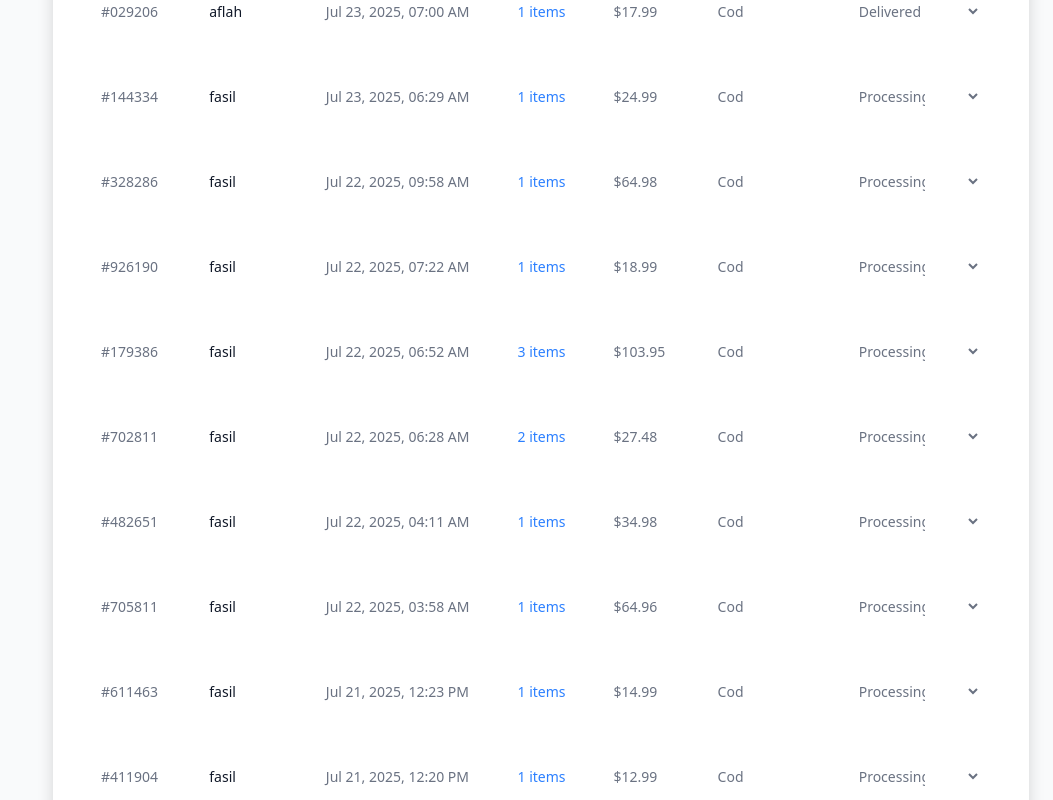
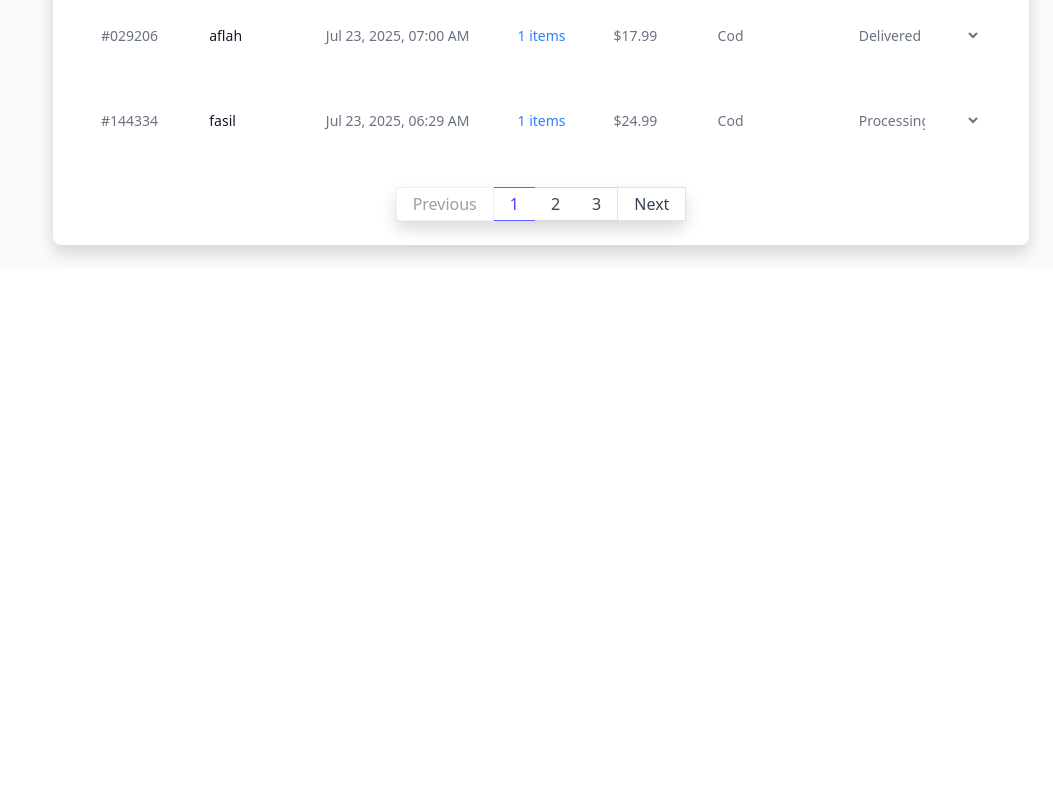
Before and after one commit to aflahkm636/treazr, a React (Vite) app: page /admin/orders in a window 1280 px wide. Shown: the part 1660-2460 px from the top of the page, without its empty margins (227-1280 px from the left). After the commit the page ends 1929 px from the top, so only its background shows below. Built offline with nearby package versions, Linux system fonts and the light colour scheme; data requests are answered from the project's data file; sample sign-in values are in the browser's storage.

Commit message:
manageorder with pagination

```diff
--- a/src/admin/OrderManage.jsx
+++ b/src/admin/OrderManage.jsx
@@ -22,6 +22,8 @@ const OrderManage = () => {
     });
     const [selectedOrderItems, setSelectedOrderItems] = useState(null);
     const [loading, setLoading] = useState(true);
+    const [currentPage, setCurrentPage] = useState(1);
+    const ordersPerPage = 10;
 
     // Fetch all orders and products
     useEffect(() => {
@@ -177,6 +179,14 @@ const OrderManage = () => {
         setSelectedOrderItems(items);
     };
 
+    // Pagination logic
+    const indexOfLastOrder = currentPage * ordersPerPage;
+    const indexOfFirstOrder = indexOfLastOrder - ordersPerPage;
+    const currentOrders = orders.slice(indexOfFirstOrder, indexOfLastOrder);
+    const totalPages = Math.ceil(orders.length / ordersPerPage);
+
+    const paginate = (pageNumber) => setCurrentPage(pageNumber);
+
     if (loading) {
         return <div className="text-center py-8">Loading order data...</div>;
     }
@@ -243,7 +253,7 @@ const OrderManage = () => {
             </div>
 
             {/* Order List */}
-            <div className="bg-white p-4 rounded-lg shadow">
+            <div className="bg-white p-4 rounded-lg shadow mt-6">
                 <h2 className="text-lg font-semibold mb-4">Recent Orders</h2>
                 <div className="overflow-x-auto">
                     <table className="min-w-full divide-y divide-gray-200">
@@ -273,7 +283,7 @@ const OrderManage = () => {
                             </tr>
                         </thead>
                         <tbody className="bg-white divide-y divide-gray-200">
-                            {orders.map((order) => (
+                            {currentOrders.map((order) => (
                                 <tr key={order.id}>
                                     <td className="px-6 py-4 whitespace-nowrap text-sm text-gray-500">
                                         #{order.id.slice(-6)}
@@ -312,6 +322,41 @@ const OrderManage = () => {
                         </tbody>
                     </table>
                 </div>
+
+                {/* Pagination */}
+                {orders.length > ordersPerPage && (
+                    <div className="flex justify-center mt-6">
+                        <nav className="inline-flex rounded-md shadow">
+                            <button
+                                onClick={() => paginate(currentPage > 1 ? currentPage - 1 : 1)}
+                                disabled={currentPage === 1}
+                                className="px-3 py-1 rounded-l-md border border-gray-300 bg-white text-sm font-medium text-gray-700 hover:bg-gray-50 disabled:opacity-50 disabled:cursor-not-allowed"
+                            >
+                                Previous
+                            </button>
+                            {Array.from({ length: totalPages }, (_, i) => i + 1).map((number) => (
+                                <button
+                                    key={number}
+                                    onClick={() => paginate(number)}
+                                    className={`px-3 py-1 border-t border-b border-gray-300 bg-white text-sm font-medium ${
+                                        currentPage === number
+                                            ? "bg-indigo-50 text-indigo-600 border-indigo-500"
+                                            : "text-gray-700 hover:bg-gray-50"
+                                    }`}
+                                >
+                                    {number}
+                                </button>
+                            ))}
+                            <button
+                                onClick={() => paginate(currentPage < totalPages ? currentPage + 1 : totalPages)}
+                                disabled={currentPage === totalPages}
+                                className="px-3 py-1 rounded-r-md border border-gray-300 bg-white text-sm font-medium text-gray-700 hover:bg-gray-50 disabled:opacity-50 disabled:cursor-not-allowed"
+                            >
+                                Next
+                            </button>
+                        </nav>
+                    </div>
+                )}
             </div>
 
             {/* Order Items Modal */}
```
